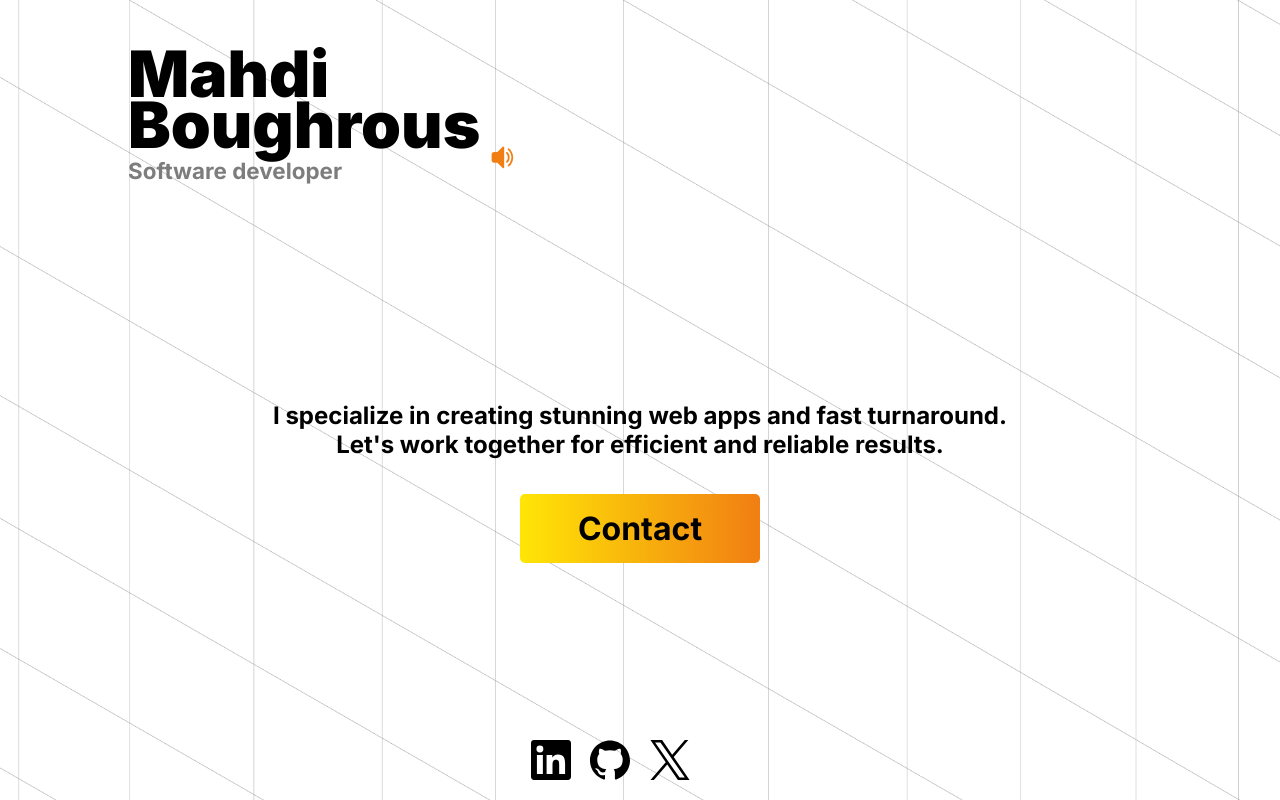
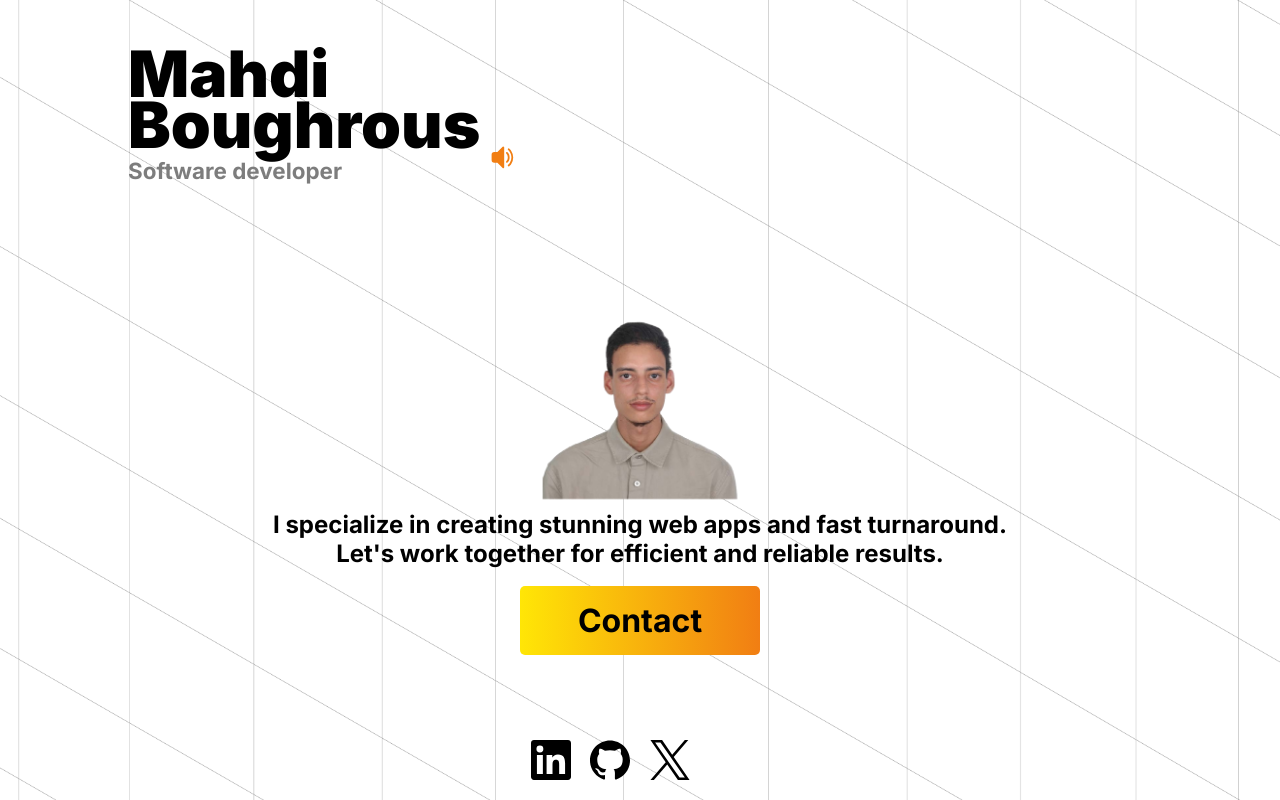
Before and after one commit to mahdiboughrous/boughfolio, a Next.js app: page / in a window 1280 px wide. Built offline with nearby package versions, Linux system fonts and the light colour scheme; some icons are missing.

Commit message:
Update styles and add profile picture to home page

```diff
--- a/src/app/Page.styles.ts
+++ b/src/app/Page.styles.ts
@@ -39,7 +39,7 @@ const BottomBar = styled.div`
 `;
 const Name = styled.div`
   line-height: 0.8;
-  font-size: 4rem;
+  font-size: 3rem;
   font-weight: 900;
   font-color: #ffffff;
   @media (min-width: 768px) {
@@ -67,6 +67,8 @@ const Speaker = styled(Icon)`
   top: 1.5rem;
   left: 0.5rem;
   color: #f17e13;
+    width: 1.5rem;
+    height: 1.5rem;
   @media (min-width: 768px) {
     width: 1.8rem;
     height: 1.8rem;
@@ -83,6 +85,7 @@ const Banner = styled.div`
   justify-content: start;
   align-items: start;
   flex-direction: column;
+    padding: 1rem 1rem;
 
   @media (min-width: 768px) {
     max-width: 750px;
--- a/src/app/page.tsx
+++ b/src/app/page.tsx
@@ -14,6 +14,7 @@ import {
   Speaker,
   Translation,
 } from "./Page.styles";
+import Image from "next/image";
 
 
 export default function Home() {
@@ -23,11 +24,17 @@ export default function Home() {
       navigator.clipboard.writeText(emailToCopy);
   };
 
+
+  const playAudio = () => {
+    const audio = new Audio("/audio/mahdiboughrous.mp3");
+    audio.play();
+  }
+
   return (
     <Canva>
       <Flex>
         <Banner>
-          <Name>
+          <Name onClick={playAudio}>
             Mahdi <br /> Boughrous
             <Speaker icon="fluent:speaker-2-16-filled" width={"40"} />
           </Name>
@@ -45,13 +52,19 @@ export default function Home() {
           display: "flex",
           flexDirection: "column",
           alignItems: "center",
-          gap: "35px",
         }}
       >
+        <Image
+          src="/images/mahdiboughrous.png"
+          alt="Mahdi Boughrous profile picture"
+          width={220}
+          height={200}
+        />
         <Bio>
           I specialize in creating stunning web apps and fast turnaround.
           Let&apos;s work together for efficient and reliable results.
         </Bio>
+        <span style={{margin: "9px"}}></span>
         <CallToAction onClick={() => router.push("/contact")}>
           Contact
         </CallToAction>
```
Also changed, not shown: public/images/mahdiboughrous.png (added), 1 other file (tests, documents, lock files or other folders).
